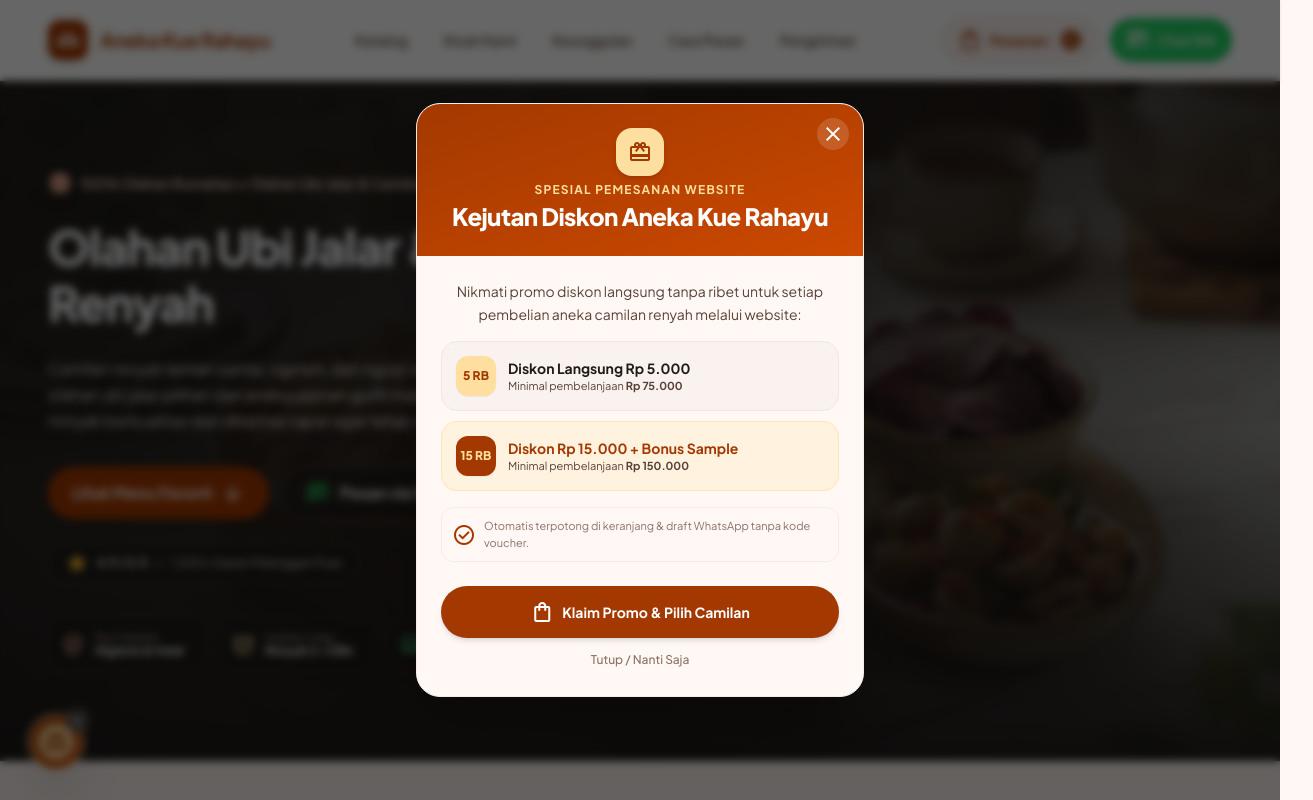
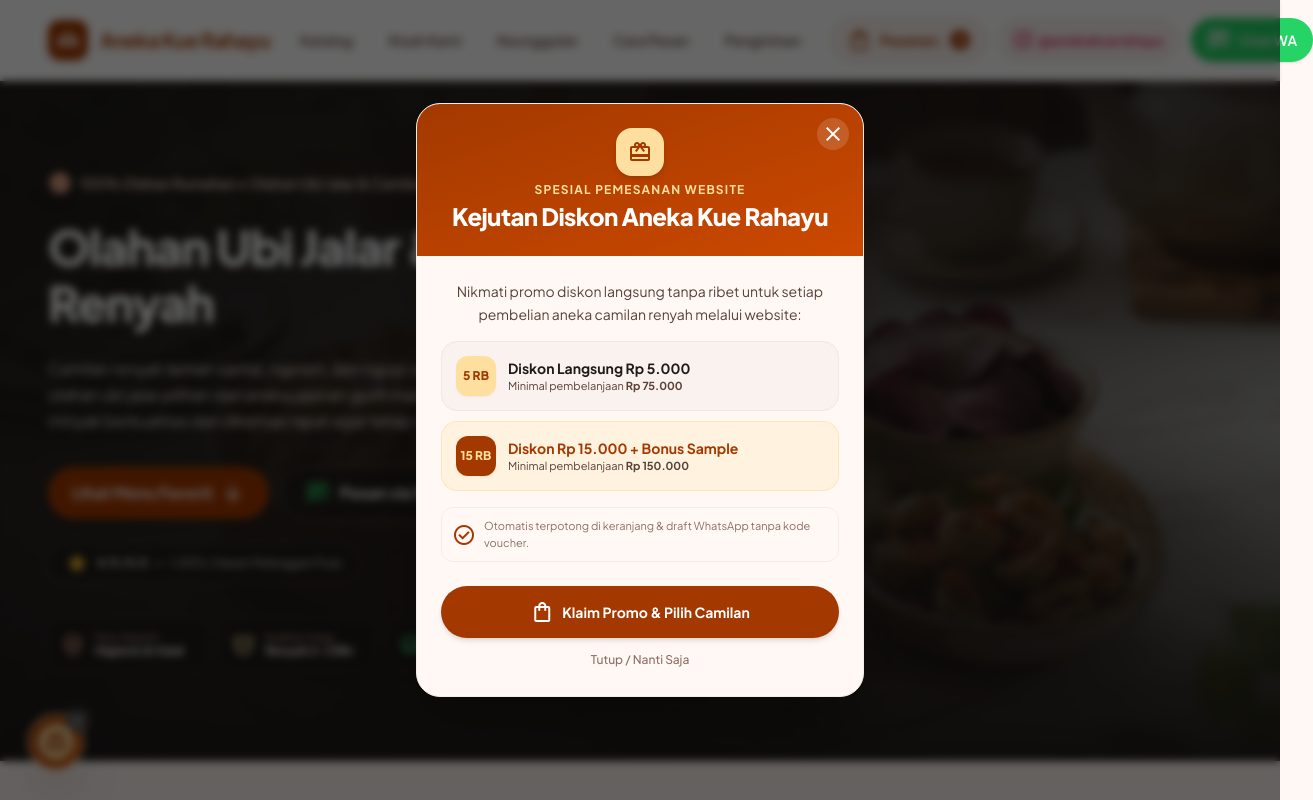
Before and after one commit to BayuAditya15/e-commerce-rahayu, a React (Vite) app: page / in a window 1280 px wide. Shown: the top 800 px of the page, 1313 px wide, since content can reach past the window. Built offline with nearby package versions, Linux system fonts and the light colour scheme.

Commit message:
feat: add Instagram @anekakuerahayu links and schema sameAs

```diff
--- a/index.html
+++ b/index.html
@@ -67,6 +67,9 @@
           "url": "https://e-commerce-rahayu.vercel.app/",
           "name": "Aneka Kue Rahayu",
           "alternateName": ["Kue Rahayu", "Dapur Rahayu Cirebon", "Aneka Kue Rahayu Cirebon"],
+          "sameAs": [
+            "https://www.instagram.com/anekakuerahayu"
+          ],
           "publisher": {
             "@id": "https://e-commerce-rahayu.vercel.app/#organization"
           }
@@ -76,6 +79,9 @@
           "@id": "https://e-commerce-rahayu.vercel.app/#organization",
           "name": "Aneka Kue Rahayu",
           "url": "https://e-commerce-rahayu.vercel.app/",
+          "sameAs": [
+            "https://www.instagram.com/anekakuerahayu"
+          ],
           "logo": "https://e-commerce-rahayu.vercel.app/favicon.svg",
           "description": "Produsen dan toko aneka camilan tradisional serta olahan ubi jalar alami renyah homemade di Cirebon.",
           "image": "https://e-commerce-rahayu.vercel.app/images/products/hero.jpg",
--- a/src/components/Footer.jsx
+++ b/src/components/Footer.jsx
@@ -35,6 +35,19 @@
             <div className="flex items-center gap-2 text-xs text-[#5a4138]">
               <span className="material-symbols-outlined text-[#a33900] text-[18px]">store</span>
               <span>Blok Parenca, Desa Ciawigajah, Beber, Cirebon 45172</span>
+            </div>
+            <div className="pt-1">
+              <a
+                href="https://www.instagram.com/anekakuerahayu"
+                target="_blank"
+                rel="noopener noreferrer"
+                className="inline-flex items-center gap-2 px-3 py-1.5 rounded-lg bg-white hover:bg-[#fff8f5] border border-[#f4ece8] text-xs font-semibold text-[#e1306c] hover:border-[#e1306c]/40 transition-all shadow-2xs group"
+              >
+                <svg className="w-4 h-4 shrink-0 transition-transform group-hover:scale-110" viewBox="0 0 24 24" fill="currentColor">
+                  <path d="M12 2.163c3.204 0 3.584.012 4.85.07 3.252.148 4.771 1.691 4.919 4.919.058 1.265.069 1.645.069 4.849 0 3.205-.012 3.584-.069 4.849-.149 3.225-1.664 4.771-4.919 4.919-1.266.058-1.644.07-4.85.07-3.204 0-3.584-.012-4.849-.07-3.26-.149-4.771-1.699-4.919-4.92-.058-1.265-.07-1.644-.07-4.849 0-3.204.013-3.583.07-4.849.149-3.227 1.664-4.771 4.919-4.919 1.266-.057 1.645-.069 4.849-.069zm0-2.163c-3.259 0-3.667.014-4.947.072-4.358.2-6.78 2.618-6.98 6.98-.059 1.281-.073 1.689-.073 4.948 0 3.259.014 3.668.072 4.948.2 4.358 2.618 6.78 6.98 6.98 1.281.058 1.689.072 4.948.072 3.259 0 3.668-.014 4.948-.072 4.354-.2 6.782-2.618 6.979-6.98.059-1.28.073-1.689.073-4.948 0-3.259-.014-3.667-.072-4.947-.196-4.354-2.617-6.78-6.979-6.98-1.281-.059-1.69-.073-4.949-.073zm0 5.838c-3.403 0-6.162 2.759-6.162 6.162s2.759 6.163 6.162 6.163 6.162-2.759 6.162-6.163c0-3.403-2.759-6.162-6.162-6.162zm0 10.162c-2.209 0-4-1.79-4-4 0-2.209 1.791-4 4-4s4 1.791 4 4c0 2.21-1.791 4-4 4zm6.406-11.845c-.796 0-1.441.645-1.441 1.44s.645 1.44 1.441 1.44c.795 0 1.439-.645 1.439-1.44s-.644-1.44-1.439-1.44z"/>
+                </svg>
+                <span>Instagram: @anekakuerahayu</span>
+              </a>
             </div>
           </div>
 
--- a/src/components/Navbar.jsx
+++ b/src/components/Navbar.jsx
@@ -60,6 +60,21 @@
               </div>
             </button>
 
+            {/* Instagram Link CTA */}
+            <a
+              href="https://www.instagram.com/anekakuerahayu"
+              target="_blank"
+              rel="noopener noreferrer"
+              className="flex items-center gap-1.5 px-3 py-2 sm:px-3.5 sm:py-2.5 rounded-full bg-[#faf2ee] hover:bg-[#f4ece8] text-[#e1306c] font-bold text-xs sm:text-sm active:scale-95 transition-all border border-[#eee7e3]"
+              title="Ikuti Instagram @anekakuerahayu"
+              aria-label="Instagram Aneka Kue Rahayu"
+            >
+              <svg className="w-4 h-4 sm:w-4.5 sm:h-4.5 shrink-0" viewBox="0 0 24 24" fill="currentColor">
+                <path d="M12 2.163c3.204 0 3.584.012 4.85.07 3.252.148 4.771 1.691 4.919 4.919.058 1.265.069 1.645.069 4.849 0 3.205-.012 3.584-.069 4.849-.149 3.225-1.664 4.771-4.919 4.919-1.266.058-1.644.07-4.85.07-3.204 0-3.584-.012-4.849-.07-3.26-.149-4.771-1.699-4.919-4.92-.058-1.265-.07-1.644-.07-4.849 0-3.204.013-3.583.07-4.849.149-3.227 1.664-4.771 4.919-4.919 1.266-.057 1.645-.069 4.849-.069zm0-2.163c-3.259 0-3.667.014-4.947.072-4.358.2-6.78 2.618-6.98 6.98-.059 1.281-.073 1.689-.073 4.948 0 3.259.014 3.668.072 4.948.2 4.358 2.618 6.78 6.98 6.98 1.281.058 1.689.072 4.948.072 3.259 0 3.668-.014 4.948-.072 4.354-.2 6.782-2.618 6.979-6.98.059-1.28.073-1.689.073-4.948 0-3.259-.014-3.667-.072-4.947-.196-4.354-2.617-6.78-6.979-6.98-1.281-.059-1.69-.073-4.949-.073zm0 5.838c-3.403 0-6.162 2.759-6.162 6.162s2.759 6.163 6.162 6.163 6.162-2.759 6.162-6.163c0-3.403-2.759-6.162-6.162-6.162zm0 10.162c-2.209 0-4-1.79-4-4 0-2.209 1.791-4 4-4s4 1.791 4 4c0 2.21-1.791 4-4 4zm6.406-11.845c-.796 0-1.441.645-1.441 1.44s.645 1.44 1.441 1.44c.795 0 1.439-.645 1.439-1.44s-.644-1.44-1.439-1.44z"/>
+              </svg>
+              <span className="hidden md:inline">@anekakuerahayu</span>
+            </a>
+
             {/* Direct WhatsApp CTA */}
             <a
               href="https://wa.me/6283873688118?text=Halo%20Admin%20Aneka%20Kue%20Rahayu,%20saya%20ingin%20tanya-tanya%20dulu..."
@@ -100,6 +115,23 @@
                   <span className="material-symbols-outlined text-[18px] text-[#8e7166]">chevron_right</span>
                 </a>
               ))}
+
+              {/* Instagram link inside mobile nav */}
+              <a
+                href="https://www.instagram.com/anekakuerahayu"
+                target="_blank"
+                rel="noopener noreferrer"
+                onClick={() => setMobileMenuOpen(false)}
+                className="px-4 py-2.5 rounded-xl text-sm font-semibold text-[#e1306c] hover:bg-[#faf2ee] transition-all flex items-center justify-between"
+              >
+                <div className="flex items-center gap-2">
+                  <svg className="w-4.5 h-4.5 shrink-0" viewBox="0 0 24 24" fill="currentColor">
+                    <path d="M12 2.163c3.204 0 3.584.012 4.85.07 3.252.148 4.771 1.691 4.919 4.919.058 1.265.069 1.645.069 4.849 0 3.205-.012 3.584-.069 4.849-.149 3.225-1.664 4.771-4.919 4.919-1.266.058-1.644.07-4.85.07-3.204 0-3.584-.012-4.849-.07-3.26-.149-4.771-1.699-4.919-4.92-.058-1.265-.07-1.644-.07-4.849 0-3.204.013-3.583.07-4.849.149-3.227 1.664-4.771 4.919-4.919 1.266-.057 1.645-.069 4.849-.069zm0-2.163c-3.259 0-3.667.014-4.947.072-4.358.2-6.78 2.618-6.98 6.98-.059 1.281-.073 1.689-.073 4.948 0 3.259.014 3.668.072 4.948.2 4.358 2.618 6.78 6.98 6.98 1.281.058 1.689.072 4.948.072 3.259 0 3.668-.014 4.948-.072 4.354-.2 6.782-2.618 6.979-6.98.059-1.28.073-1.689.073-4.948 0-3.259-.014-3.667-.072-4.947-.196-4.354-2.617-6.78-6.979-6.98-1.281-.059-1.69-.073-4.949-.073zm0 5.838c-3.403 0-6.162 2.759-6.162 6.162s2.759 6.163 6.162 6.163 6.162-2.759 6.162-6.163c0-3.403-2.759-6.162-6.162-6.162zm0 10.162c-2.209 0-4-1.79-4-4 0-2.209 1.791-4 4-4s4 1.791 4 4c0 2.21-1.791 4-4 4zm6.406-11.845c-.796 0-1.441.645-1.441 1.44s.645 1.44 1.441 1.44c.795 0 1.439-.645 1.439-1.44s-.644-1.44-1.439-1.44z"/>
+                  </svg>
+                  <span>Instagram @anekakuerahayu</span>
+                </div>
+                <span className="material-symbols-outlined text-[18px] text-[#8e7166]">open_in_new</span>
+              </a>
             </nav>
             <div className="mt-3 pt-3 border-t border-[#faf2ee] px-4 flex items-center justify-between text-xs text-[#5a4138]">
               <div className="flex items-center gap-2">
```
